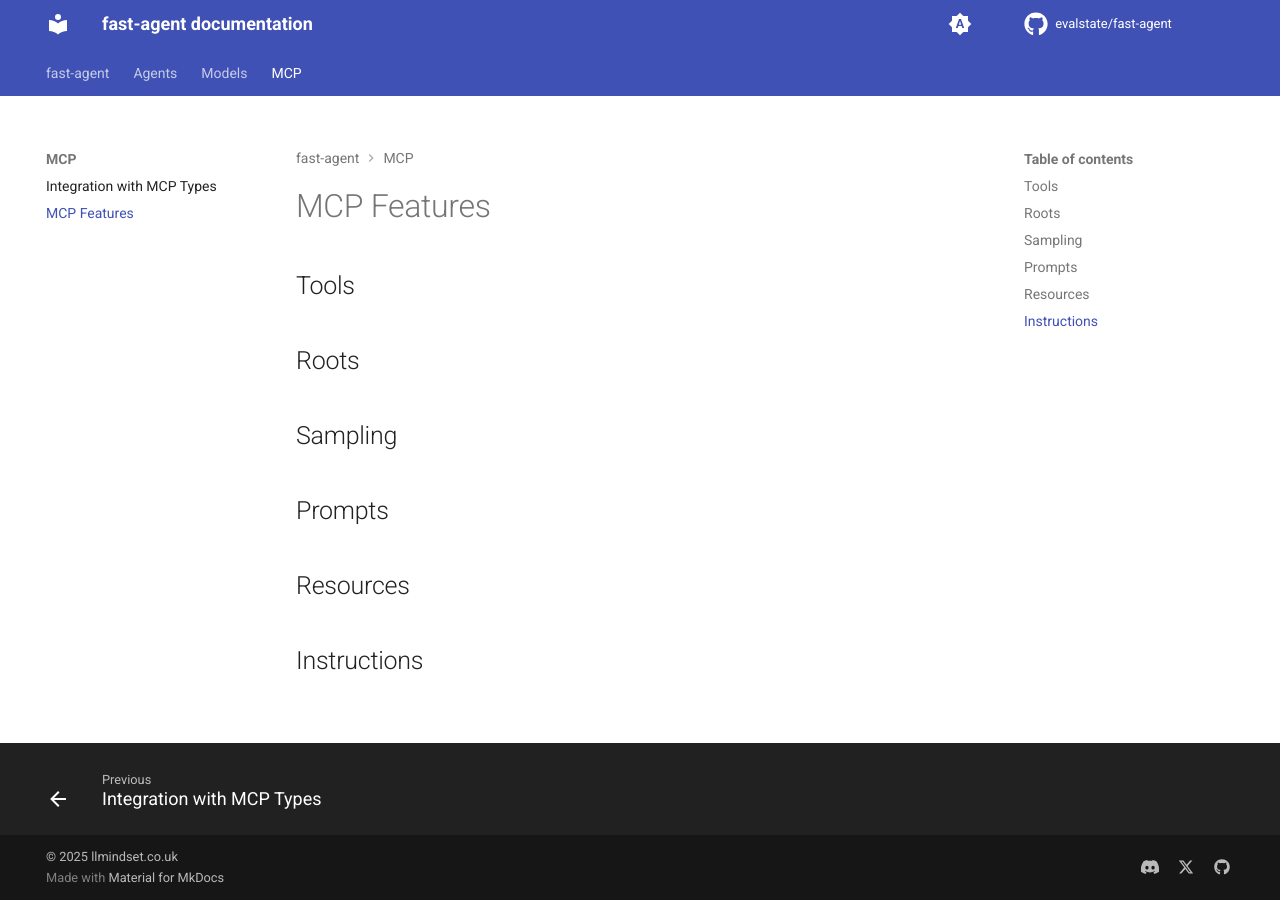
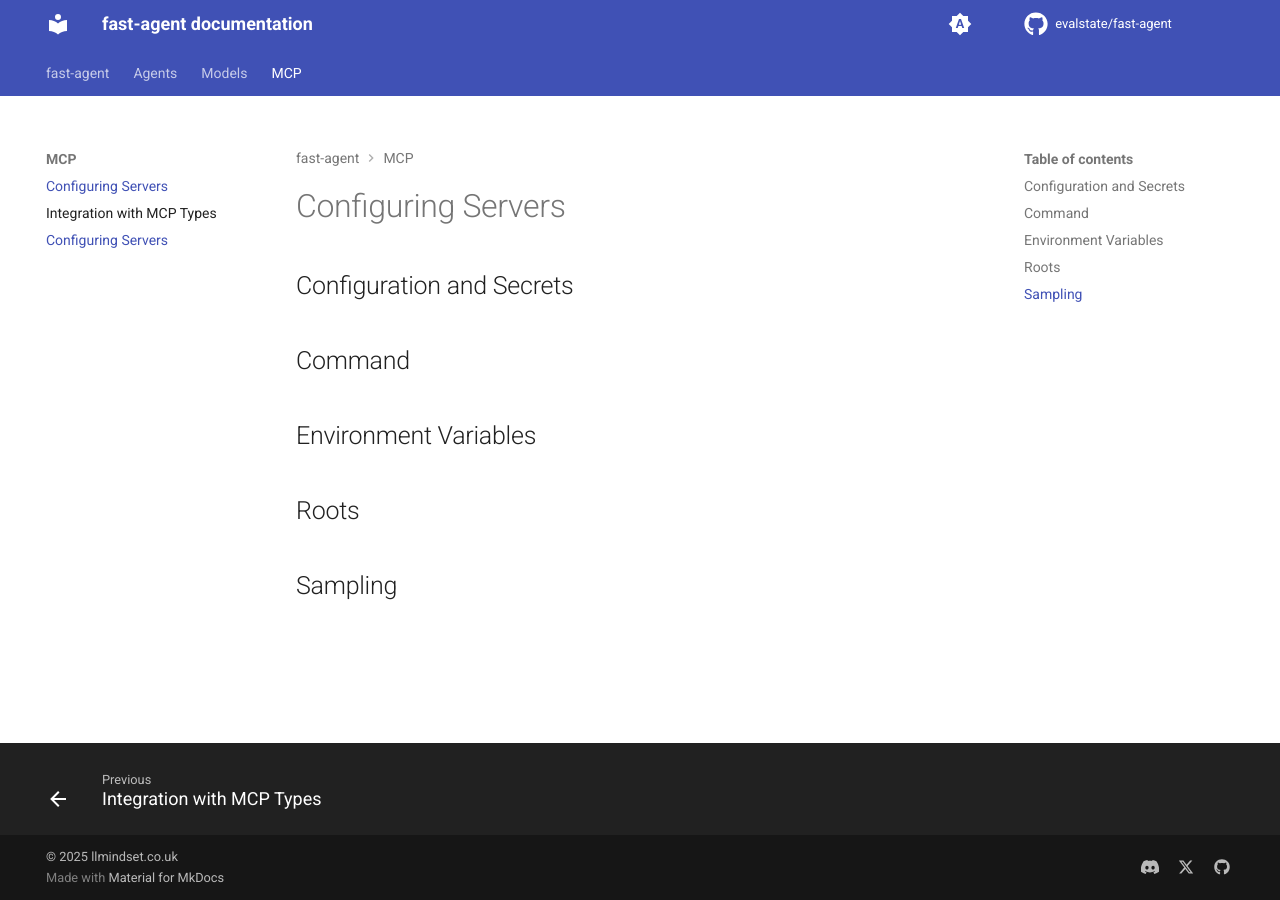
Before and after one commit to evalstate/fast-agent-docs, an MkDocs documentation site: the page built from docs/mcp/index.md, in a window 1280 px wide. Built offline with MkDocs 1.6.1 and Material for MkDocs 9.7.7, drawn with Linux system fonts in a browser that asks for light colours; comment, search, counter and statistics services are not loaded.

```diff
--- a/docs/mcp/index.md
+++ b/docs/mcp/index.md
@@ -1,17 +1,13 @@
 ---
-title: MCP Features
+title: Configuring Servers
 ---
 
-# MCP Features
+## Configuration and Secrets
 
-## Tools
+## Command
+
+## Environment Variables
 
 ## Roots
 
 ## Sampling
-
-## Prompts
-
-## Resources
-
-## Instructions
--- a/mkdocs.yml
+++ b/mkdocs.yml
@@ -75,10 +75,12 @@ nav:
   - fast-agent: index.md
   - Agents:
       - agents/prompting.md
+      - agents/running.md
   - Models:
       - Model Features: models/index.md
       - Internal Models: models/internal_models.md
       - LLM Providers: models/llm_providers.md
   - MCP:
+      - Configuring Servers: mcp/index.md
       - mcp/types.md
       - mcp/index.md
```
Also changed, not shown: docs/agents/running.md (added, +140 -0 lines), docs/models/index.md (+1 -1 lines).
